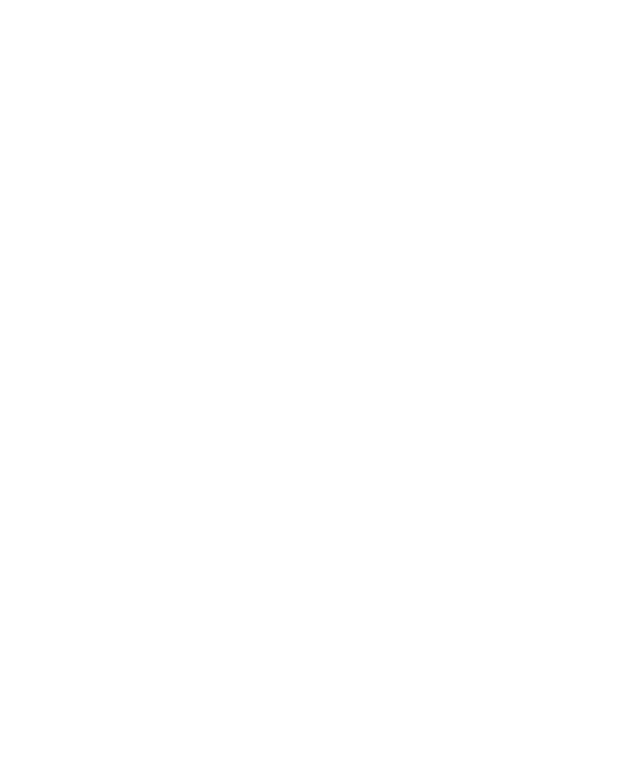
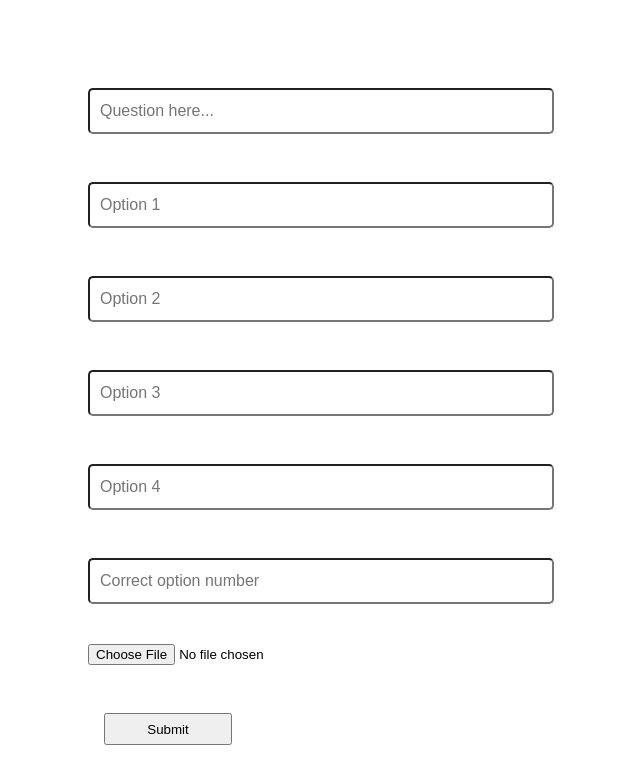
Before and after one commit to kumarineeru211/git_repos, a React (Vite) app: page /createQuestion in a window 1280 px wide. Before the commit this address had no page. Shown: the top 784 px of the page, without its empty margins (0-640 px from the left). Built offline with nearby package versions, Linux system fonts and the light colour scheme.

Commit message:
create question part implemented

```diff
--- a/src/App.jsx
+++ b/src/App.jsx
@@ -3,6 +3,7 @@
 import AdminLogin from "./pages/admin/login/AdminLogin";
 import UserLogin from "./pages/user/login/UserLogin";
 import AdminHome from "./pages/admin/adminHome/AdminHome";
+import CreateQuestion from "./pages/admin/createQuestion/CreateQuestion";
 
 export default function App() {
   return (
@@ -10,6 +11,7 @@
       <Route path="/" element={<UserLogin />}></Route>
       <Route path="/adminlogin" element={<AdminLogin />}></Route>
       <Route path="/adminHome" element={<AdminHome />}></Route>
+      <Route path="/createQuestion" element={<CreateQuestion />}></Route>
     </Routes>
   );
 }
--- a/src/components/formInput/FormInput.jsx
+++ b/src/components/formInput/FormInput.jsx
@@ -1,6 +1,13 @@
 import React from "react";
 import style from "./FormInput.module.css";
 
-export default function FormInput({ onChange }) {
-  return <input id={style.inputBox} type="text" onChange={onChange}></input>;
+export default function FormInput({ onChange, placeholder, type }) {
+  return (
+    <input
+      placeholder={placeholder}
+      id={style.inputBox}
+      type={type}
+      onChange={onChange}
+    ></input>
+  );
 }
--- /dev/null
+++ b/src/pages/admin/createQuestion/CreateQuestion.jsx
@@ -0,0 +1,65 @@
+import React, { useState } from "react";
+import style from "./CreateQuestion.module.css";
+import Button from "../../../components/button/Button";
+import FormInput from "../../../components/formInput/FormInput";
+import { useDispatch } from "react-redux";
+import { addQuestion } from "../../../state/QuestionSlice";
+
+export default function CreateQuestion() {
+  const [questionData, setQuestion] = useState("");
+  const [option1, setOption1] = useState("");
+  const [question2, setOption2] = useState("");
+  const [question3, setOption3] = useState("");
+  const [question4, setOption4] = useState("");
+  const [corrctAnsIdx, setCorrectAnsIdx] = useState(0);
+  const dispatch = useDispatch();
+
+  function handleQuestionAdd() {
+    const questionObj = {
+      question: questionData,
+      correct_answer: corrctAnsIdx,
+      options: [option1, question2, question3, question4],
+    };
+    // console.log(questionObj);
+    dispatch(addQuestion(questionObj));
+
+    ///data in receiving inreducer but not sure about setting in data array
+  }
+
+  return (
+    <div className={style.mainBox}>
+      <FormInput
+        placeholder="Question here..."
+        onChange={(e) => setQuestion(e.target.value)}
+        type={"text"}
+      />
+      <FormInput
+        placeholder="Option 1"
+        onChange={(e) => setOption1(e.target.value)}
+        type={"text"}
+      />
+      <FormInput
+        placeholder="Option 2"
+        onChange={(e) => setOption2(e.target.value)}
+        type={"text"}
+      />
+      <FormInput
+        placeholder="Option 3"
+        onChange={(e) => setOption3(e.target.value)}
+        type={"text"}
+      />
+      <FormInput
+        placeholder="Option 4"
+        onChange={(e) => setOption4(e.target.value)}
+        type={"text"}
+      />
+      <FormInput
+        placeholder="Correct option number"
+        onChange={(e) => setCorrectAnsIdx(e.target.value)}
+        type={"number"}
+      />
+      <input type="file" />
+      <Button onClick={handleQuestionAdd} value={"Submit"} />
+    </div>
+  );
+}
--- /dev/null
+++ b/src/pages/admin/createQuestion/CreateQuestion.module.css
@@ -0,0 +1,34 @@
+.mainBox {
+  height: 100vh;
+  display: flex;
+  flex-direction: column;
+  margin: 5rem;
+  gap: 2rem;
+  /* font-size: 1.5rem; */
+  /* align-items: center;
+  justify-content: center; */
+}
+
+.optionSection {
+  display: flex;
+  flex-direction: column;
+  gap: 0.5rem;
+}
+
+#option {
+  display: flex;
+  flex-direction: column;
+  font-size: 1.5rem;
+  width: 70%;
+}
+
+#imgOutline {
+  height: 20rem;
+  width: 20rem;
+}
+
+#imgOutline > img {
+  width: 100%;
+  height: 100%;
+  object-fit: cover;
+}
--- a/src/pages/admin/login/AdminLogin.jsx
+++ b/src/pages/admin/login/AdminLogin.jsx
@@ -23,7 +23,7 @@
         value={password}
         onChange={(e) => setPassword(e.target.value)}
       />
-      <Button onClick={handleSubmit} />
+      <Button onClick={handleSubmit} value={"Submit"} />
       <span>
         Switch to <Link to="/">User</Link>
       </span>
--- a/src/pages/user/login/UserLogin.jsx
+++ b/src/pages/user/login/UserLogin.jsx
@@ -10,7 +10,7 @@
       <h2>User Login</h2>
       <FormInput />
       <FormInput />
-      <Button />
+      <Button value={"Submit"} />
       <span>
         Switch to <Link to="/adminlogin">admin</Link>
       </span>
--- /dev/null
+++ b/src/pages/user/test/Test.module.css
@@ -0,0 +1,29 @@
+.mainBox {
+  height: 100vh;
+  display: flex;
+  flex-direction: column;
+  margin: 5rem;
+  /* font-size: 1.5rem; */
+  /* align-items: center;
+    justify-content: center; */
+}
+
+.optionSection {
+  display: flex;
+  justify-content: space-between;
+}
+
+#option {
+  font-size: 1.5rem;
+}
+
+#imgOutline {
+  height: 20rem;
+  width: 20rem;
+}
+
+#imgOutline > img {
+  width: 100%;
+  height: 100%;
+  object-fit: cover;
+}
--- a/src/state/QuestionSlice.js
+++ b/src/state/QuestionSlice.js
@@ -8,11 +8,26 @@
   reducers: {
     addData: (state, action) => {
       const x = action.payload;
-      state.data = [...x];
-      console.log(x);
+      const newX = x.map((ele) => {
+        let random = Math.floor(Math.random() * 4);
+        const obj = {
+          question: ele.question,
+          correct_answer: ele.correct_answer,
+          options: ele.incorrect_answers,
+        };
+        obj.options.splice(random, 0, ele.correct_answer);
+        return obj;
+      });
+      state.data = [...newX];
+    },
+    addQuestion: (state, action) => {
+      state.data.push(action.payload);
+      console.log(action.payload);
+      const d = [...state.data];
+      console.log(d);
     },
   },
 });
 
-export const { addData } = questionSlice.actions;
+export const { addData, addQuestion } = questionSlice.actions;
 export default questionSlice.reducer;
```
Also changed, not shown: src/pages/user/test/Test.jsx (added, +24 -0 lines).
